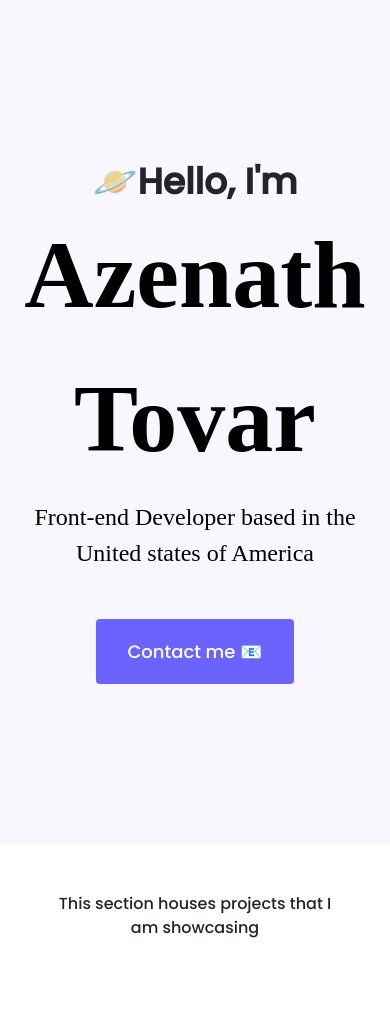
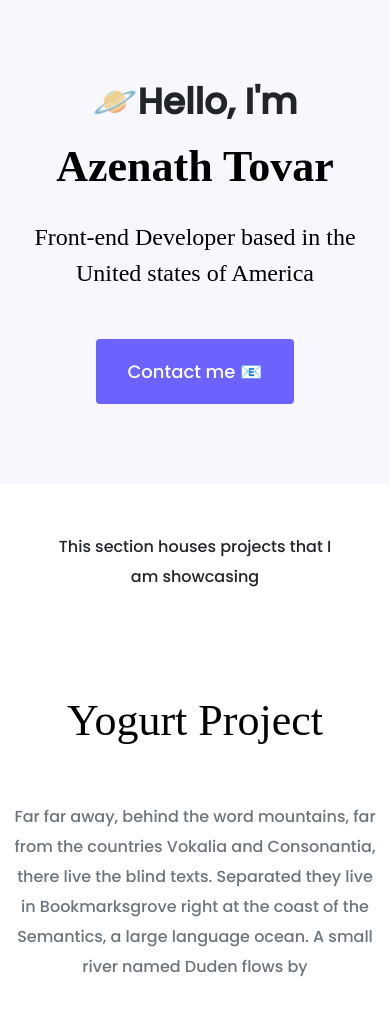
Before and after one commit to AzenathN/Portfolio-ATProject, a plain HTML site: page index.html in a window 390 px wide. Shown: the top 1033 px of the page. Drawn offline with nearby package versions, Linux system fonts and the light colour scheme.

Commit message:
Adjusted title/css
added @media to css

```diff
--- a/index.html
+++ b/index.html
@@ -11,7 +11,7 @@
     <link href="https://fonts.googleapis.com/css2?family=Poppins:wght@500&display=swap" rel="stylesheet">
     <link rel="stylesheet" href="styles/portfolio.css">
     <script src="https://kit.fontawesome.com/a24d756d00.js" crossorigin="anonymous"></script>
-    <title>Project page</title>
+    <title>Portfolio-Project page</title>
   </head>
   <body>
     <div class="hero">
--- a/styles/portfolio.css
+++ b/styles/portfolio.css
@@ -25,6 +25,7 @@ font-weight: normal;
 
 p{
 font-size: 16px;
+line-height: 30px;
 }
 
 .hero{
@@ -65,3 +66,23 @@ font-size: 16px;
     justify-content: center;
     margin:30%
 }
+
+@media (max-width: 900px) {
+  h1 {
+    font-size: 44px;
+    line-height: 2;
+  }
+
+  h2 {
+    font-size: 44px;
+  }
+
+  .hero {
+    padding: 80px 20px;
+  }
+
+  .project-information {
+    padding: 0;
+    text-align: center;
+  }
+}
```
